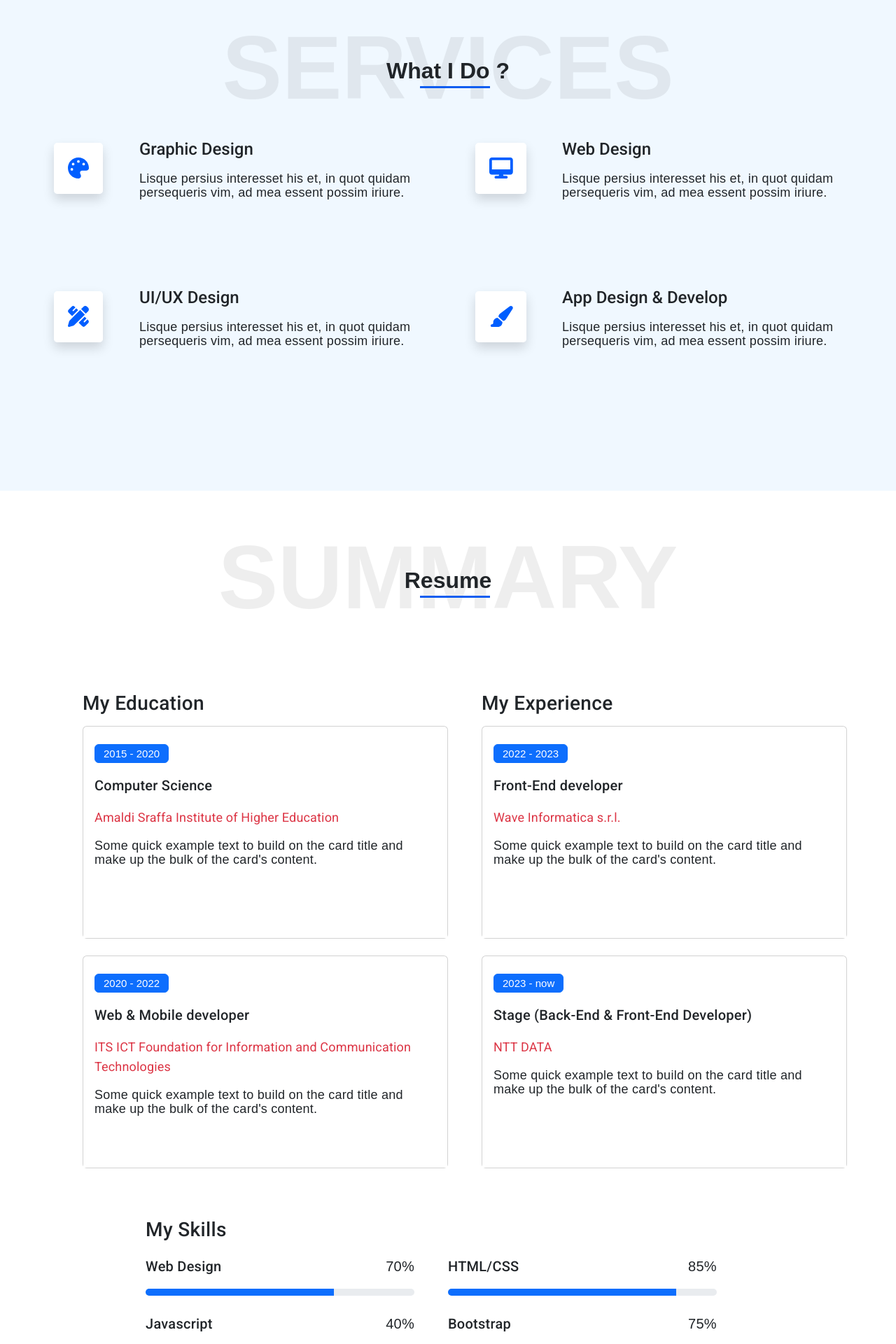
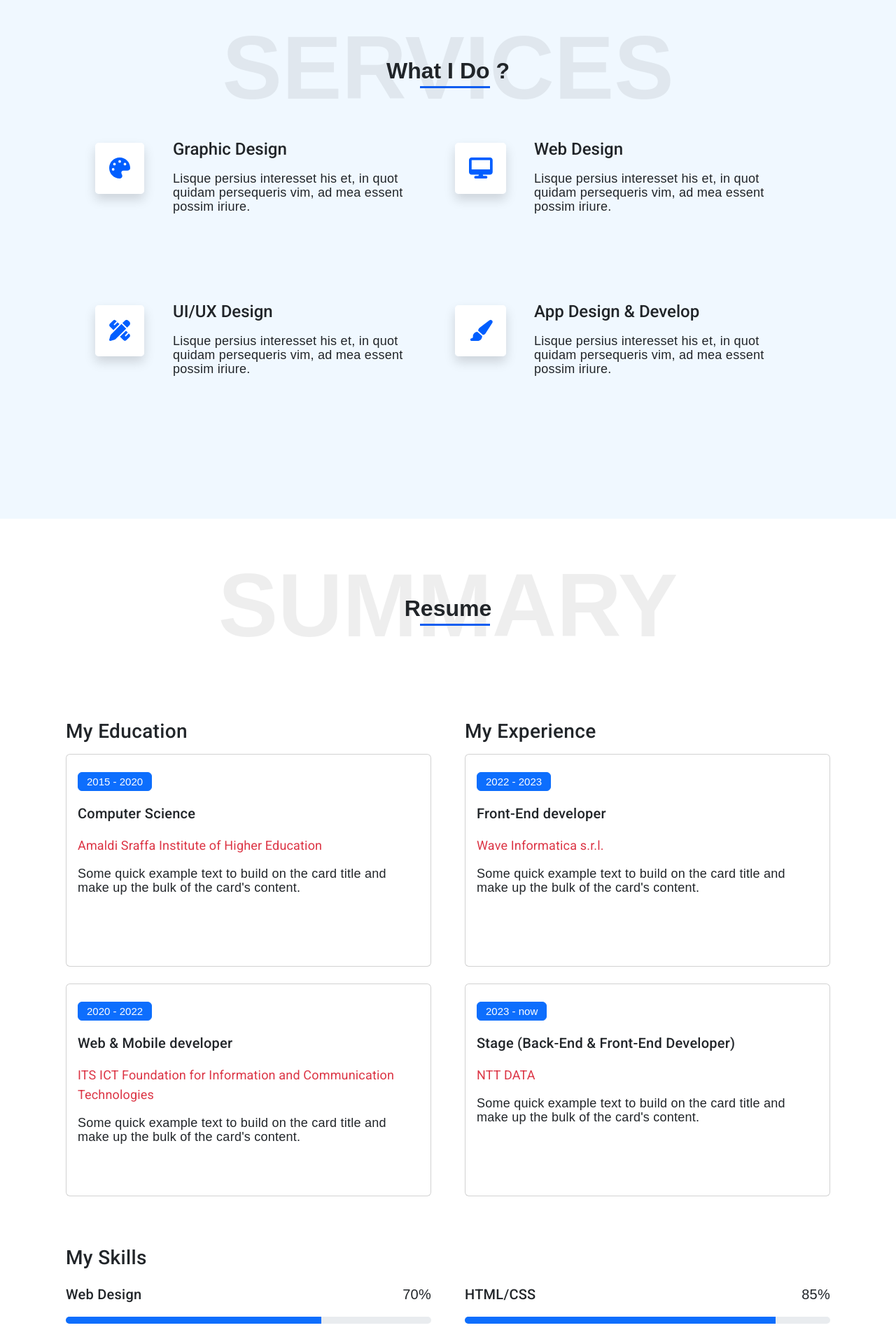
Before and after one commit to Robzz09/my-cv-app, an Angular app: page /about-me in a window 1280 px wide. Shown: the part 1100-3020 px from the top of the page at 70% size. Built offline with nearby package versions, Linux system fonts and the light colour scheme.

Commit message:
fix width on media screen on submit button & some style in about me

```diff
--- a/src/app/pages/about-me/about-me.component.css
+++ b/src/app/pages/about-me/about-me.component.css
@@ -135,7 +135,7 @@ p {
 }
 .card {
   padding-top: 25px;
-  padding-bottom: 0;
+  padding-bottom: 10px;
   height: 19rem;
 }
 .custom-progress {
--- a/src/app/pages/about-me/about-me.component.html
+++ b/src/app/pages/about-me/about-me.component.html
@@ -78,8 +78,8 @@
     <p class="line"></p>
   </div>
 
-  <div class="pb-5 pt-0 ps-5 bg_second">
-    <div class="row row-cols-2 pt-0 bg_second">
+  <div class="pb-5 pt-0 ps-5 bg_second container">
+    <div class="row row-cols-2 pt-0 bg_second col-12">
       <div class="bg_second row cell pt-0 pb-0">
         <div class="col-3 bg_second icon_contenitor">
           <fa-icon [icon]="faPalette" class="icon shadow"></fa-icon>
@@ -138,12 +138,12 @@
     <p class="line"></p>
   </div>
   <div class="container d-flex justify-content-center pt-0 pb-0 ps-0 pe-0">
-    <div class="ps-5 row gx-5 pb-0">
+    <div class="gx-5 pb-0 row col-12">
       <div class="col-md-6">
         <h2 class="text-start fs-3">My Education</h2>
         <div class="cell pt-0 pb-4">
           <div class="card">
-            <div class="card-body text-start pt-0">
+            <div class="card-body text-start pt-0 pb-2">
               <button class="btn btn-primary no-click">2015 - 2020</button>
               <h2 class="text-dark pt-3">Computer Science</h2>
               <h3 class="text-danger">
@@ -158,7 +158,7 @@
         </div>
         <div class="cell pt-0 pb-4">
           <div class="card">
-            <div class="card-body text-start pt-0">
+            <div class="card-body text-start pt-0 pb-2">
               <button class="btn btn-primary no-click">2020 - 2022</button>
               <h2 class="text-dark pt-3">Web & Mobile developer</h2>
               <h3 class="text-danger">
@@ -207,7 +207,7 @@
     </div>
   </div>
   <div class="container d-flex justify-content-center pt-0 pb-0 pe-0 ps-0">
-    <div class="pe-5 row gx-5 pt-0">
+    <div class="gx-5 pt-0 row col-12">
       <h2 class="text-start fs-3 pt-0 pb-0">My Skills</h2>
       <div class="col-md-6 pt-1 pb-0">
         <div class="cell pt-0 pb-4 text-start">
--- a/src/app/pages/contact/contact.component.css
+++ b/src/app/pages/contact/contact.component.css
@@ -122,3 +122,8 @@ a:hover {
 * {
   font-family: Poppins, sans-serif;
 }
+@media (max-width: 500px) {
+  .submit-btn {
+    width: 60%;
+  }
+}
```
